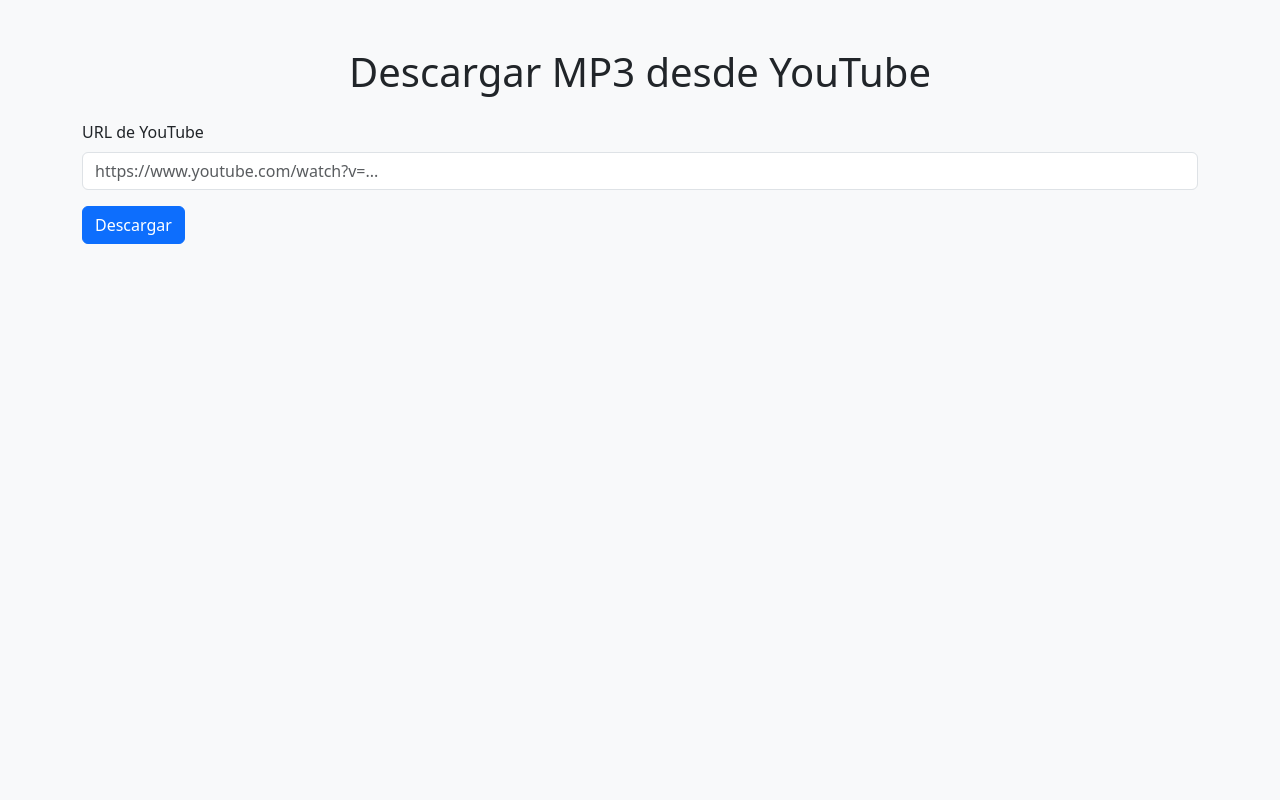
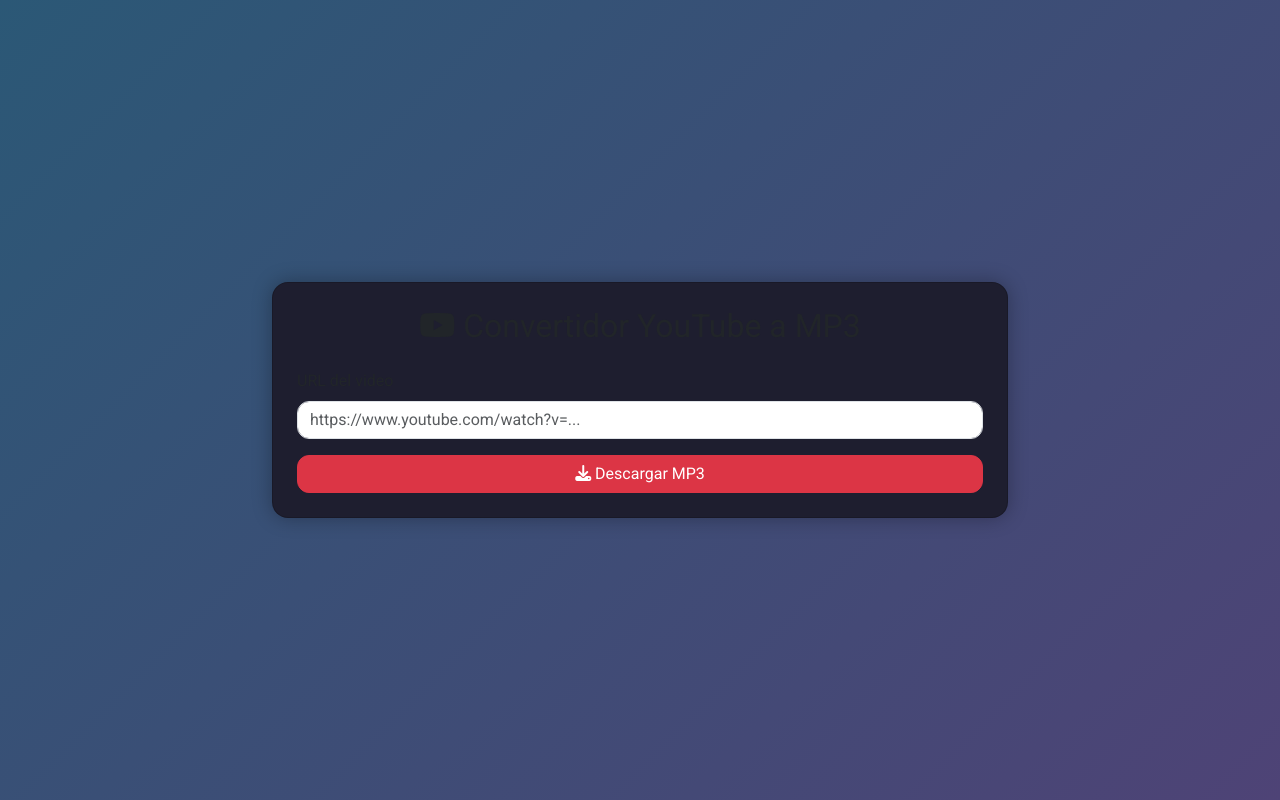
Before and after one commit to LuckeOne/ytdown, a Flask app: page / in a window 1280 px wide. Run offline with Flask 3, Linux system fonts and the light colour scheme.

Commit message:
Mejora index

```diff
--- a/templates/index.html
+++ b/templates/index.html
@@ -2,30 +2,73 @@
 <html lang="es">
 <head>
     <meta charset="UTF-8">
+    <meta name="viewport" content="width=device-width, initial-scale=1.0">
     <title>Descargar MP3 de YouTube</title>
-    <link rel="stylesheet" href="https://cdn.jsdelivr.net/npm/bootstrap@5.3.2/dist/css/bootstrap.min.css">
+    <link rel="stylesheet" href="https://cdn.jsdelivr.net/npm/bootstrap@5.3.0/dist/css/bootstrap.min.css">
+    <link rel="stylesheet" href="https://cdnjs.cloudflare.com/ajax/libs/font-awesome/6.5.0/css/all.min.css">
+    <link href="https://fonts.googleapis.com/css2?family=Roboto:wght@400;700&display=swap" rel="stylesheet">
+    <style>
+        body {
+            font-family: 'Roboto', sans-serif;
+            background: linear-gradient(135deg, #2b5876, #4e4376);
+            color: white;
+            min-height: 100vh;
+            display: flex;
+            align-items: center;
+            justify-content: center;
+        }
+        .card {
+            background-color: #1e1e2f;
+            border-radius: 16px;
+            box-shadow: 0 0 20px rgba(0, 0, 0, 0.3);
+        }
+        .form-control, .btn {
+            border-radius: 12px;
+        }
+        #loading-spinner {
+            display: none;
+        }
+    </style>
 </head>
-<body class="bg-light">
-    <div class="container py-5">
-        <h1 class="mb-4 text-center">Descargar MP3 desde YouTube</h1>
+<body>
+    <div class="container">
+        <div class="row justify-content-center">
+            <div class="col-md-8">
+                <div class="card p-4">
+                    <h2 class="text-center mb-4"><i class="fab fa-youtube"></i> Convertidor YouTube a MP3</h2>
+                    <form action="/download" method="POST" onsubmit="showLoading()">
+                        <div class="mb-3">
+                            <label for="url" class="form-label">URL del video</label>
+                            <input type="text" class="form-control" name="url" placeholder="https://www.youtube.com/watch?v=..." required>
+                        </div>
+                        <button type="submit" class="btn btn-danger w-100">
+                            <i class="fas fa-download"></i> Descargar MP3
+                        </button>
+                        <div id="loading-spinner" class="text-center mt-3">
+                            <div class="spinner-border text-light" role="status">
+                                <span class="visually-hidden">Cargando...</span>
+                            </div>
+                            <p class="mt-2">Procesando tu descarga...</p>
+                        </div>
+                    </form>
                     {% with messages = get_flashed_messages(with_categories=true) %}
                         {% if messages %}
+                            <div class="mt-3">
                                 {% for category, message in messages %}
-                    <div class="alert alert-{{ category }} alert-dismissible fade show" role="alert">
-                        {{ message }}
-                        <button type="button" class="btn-close" data-bs-dismiss="alert"></button>
+                                    <div class="alert alert-{{ category }}">{{ message }}</div>
+                                {% endfor %}
                             </div>
-                {% endfor %}
                         {% endif %}
                     {% endwith %}
+                </div>
+            </div>
+        </div>
+    </div>
 
-        <form method="POST" action="/download">
-            <div class="mb-3">
-                <label for="url" class="form-label">URL de YouTube</label>
-                <input type="text" class="form-control" id="url" name="url" placeholder="https://www.youtube.com/watch?v=..." required>
-            </div>
-            <button type="submit" class="btn btn-primary">Descargar</button>
-        </form>
-    </div>
+    <script>
+        function showLoading() {
+            document.querySelector('#loading-spinner').style.display = 'block';
+        }
+    </script>
 </body>
 </html>
```
Lines whose indentation alone changed are shown as unchanged.
